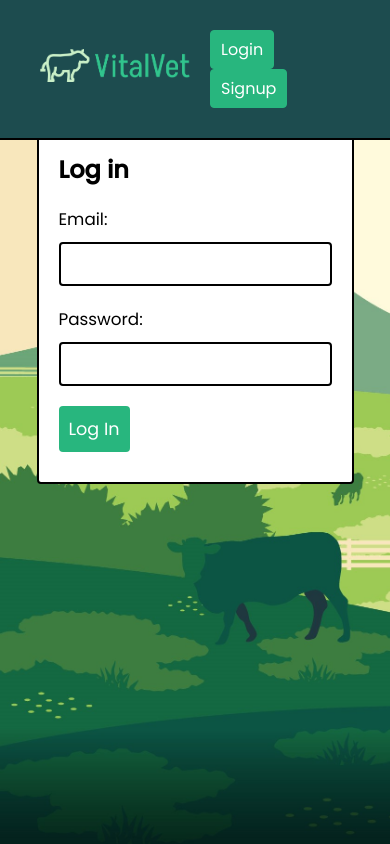
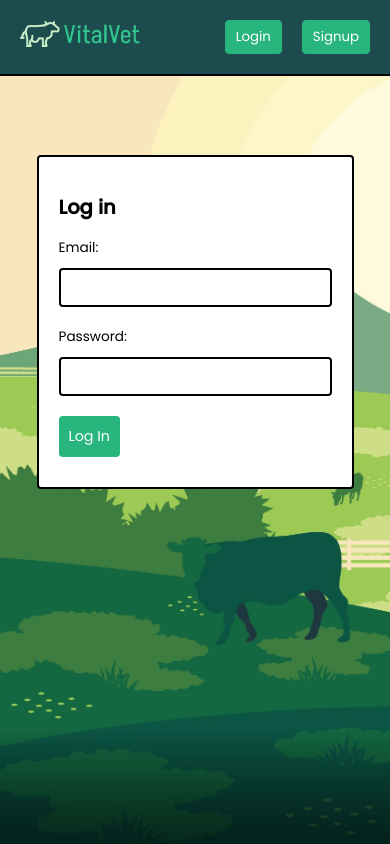
Before and after one commit to grvvv/VitalVet-Frontend, a React (Create React App) app: page /login in a window 390 px wide. Built offline with nearby package versions, Linux system fonts and the light colour scheme.

Commit message:
Enhance CSS and manifest.json

```diff
--- a/src/components/CattleCard.jsx
+++ b/src/components/CattleCard.jsx
@@ -52,8 +52,8 @@
         <span>Age: <p>{entityData[0].age}</p></span>
         <span>Breed: <p>{entityData[0].breed}</p></span>
         <span>Gender: <p>{entityData[0].gender}</p></span>
-        {/* {entityData[0].identificationMark ? <span>Id: <p>{entityData[0].identificationMark}</p></span> : <></>} */}
         <span>Tag: <p>{entityData[0].tagNumber}</p></span>
+        {entityData[0].identificationMark ? <span>Id: <p>{entityData[0].identificationMark}</p></span> : <></>}
       </div>
       ) : (
         <Loader />
--- a/src/pages/Home.jsx
+++ b/src/pages/Home.jsx
@@ -43,6 +43,10 @@
 
   return (
     <div className="home">
+      {
+        user &&
+        <span id="user">Welcome,<br/> {user.email}</span>
+      }
       <div className="cattles">
         { Array.isArray(cattles) && cattles.length > 0 ?
         cattles.map((cattle) => {
--- a/src/pages/Signup.jsx
+++ b/src/pages/Signup.jsx
@@ -15,7 +15,7 @@
     }
 
     return (
-        <div className="login-page" style={{ backgroundImage: `url(${backgroundImage})`, backgroundSize: 'cover', height: '100vh' }}>
+        <div className="signup-page" style={{ backgroundImage: `url(${backgroundImage})`,margin: '0px', backgroundSize: 'cover', height: '100vh' }}>
             <form className="signup" onSubmit={handleSubmit}>
                 <h2>Sign up</h2>
 
--- a/src/styles/homepage.css
+++ b/src/styles/homepage.css
@@ -16,6 +16,10 @@
   grid-template-columns: 1.5fr 1.3fr 1fr;
   grid-template-rows: max-content 30%;
   gap: 2%;
+}
+#user{
+  font-size: large;
+  font-weight: bold;
 }
 .cattles{
   grid-row-start: 1;
--- a/src/styles/index.css
+++ b/src/styles/index.css
@@ -88,7 +88,7 @@
 }
 
 /* auth forms */
-.login-page{
+.login-page, .signup-page{
   display: flex;
   align-items: center;
   justify-content: center;
@@ -114,8 +114,20 @@
   #user-mail{
     display: none;
   }
+  header{
+    font-size: smaller;
+    padding: 10px 0px;
+  }
+  #logo-image{
+    margin-left: -20px;
+    width: 120px;
+  }
   .pages{
     margin-top: 20px;
     padding: 0;
   }
+  form.login, form.signup{
+    margin-top: -200px;
+    font-size: small;
+  }
 }
```
Also changed, not shown: public/manifest.json.
